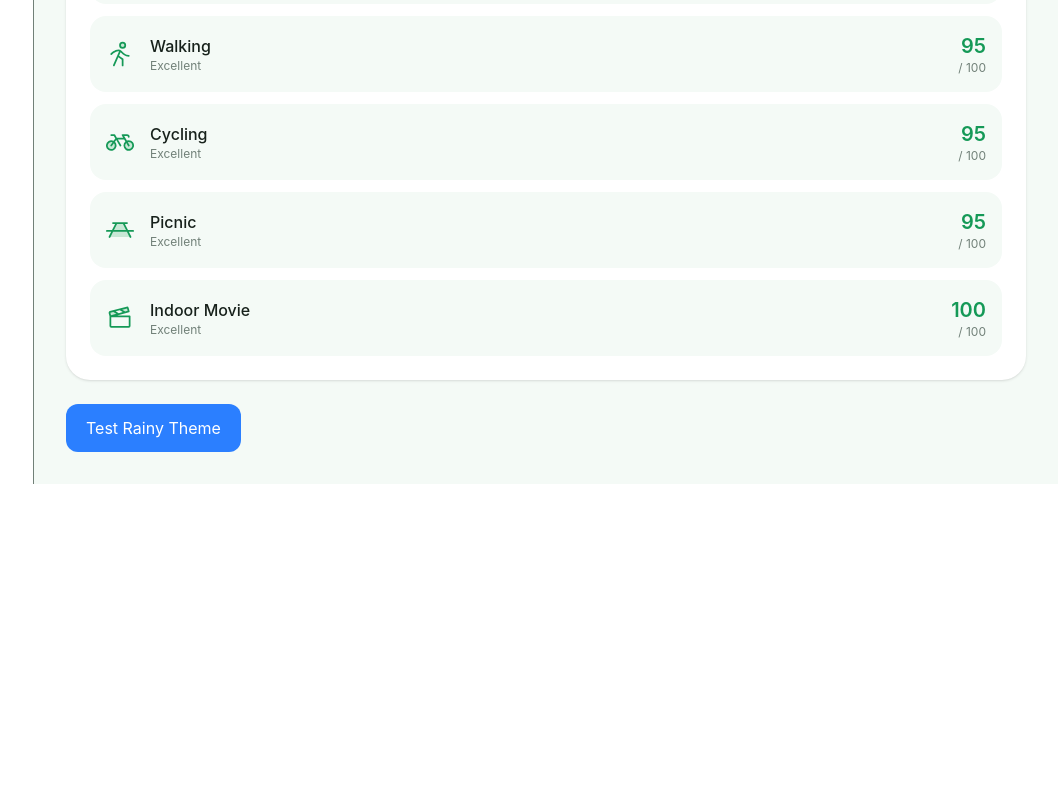
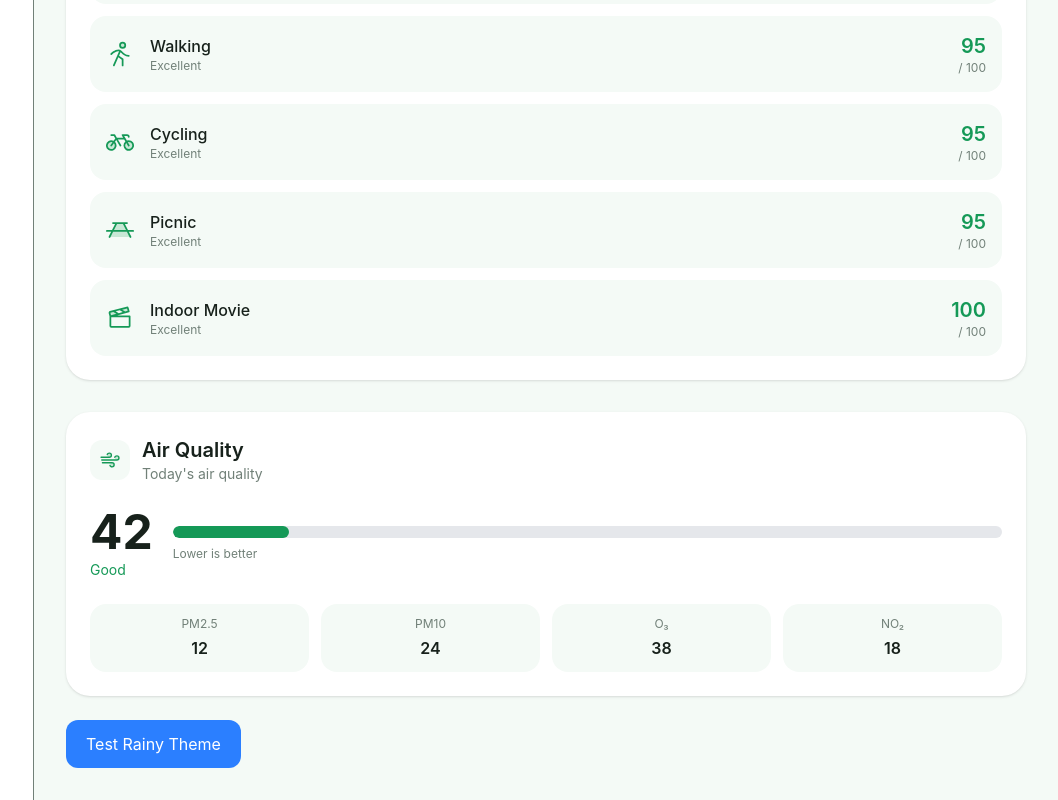
Before and after one commit to RidhamShah23/Aerisly, a React (Vite) app: page / in a window 1280 px wide. Shown: the part 2046-2846 px from the top of the page, without its empty margins (222-1280 px from the left). Before the commit the page ends 2530 px from the top, so only its background shows below. Built offline with nearby package versions, Linux system fonts and the light colour scheme.

Commit message:
Add airquality details

```diff
--- a/src/App.tsx
+++ b/src/App.tsx
@@ -25,6 +25,11 @@ import {
 } from "./utils/activityUtils";
 
 import ActivityRecommendation from "./components/ActivityRecommendation";
+import AirQuality from "./components/AirQuality";
+
+import type {
+  AirQuality as AirQualityType,
+} from "./types/weather";
 
 const weather: CurrentWeatherType = {
   city: "Ahmedabad",
@@ -35,6 +40,15 @@ const weather: CurrentWeatherType = {
   windSpeed: 12,
   uvIndex: 6,
 };
+
+const airQuality: AirQualityType = {
+  aqi: 42,
+  pm25: 12,
+  pm10: 24,
+  ozone: 38,
+  nitrogenDioxide: 18,
+};
+
 const forecast: ForecastDay[] = [
   {
     day: "Mon",
@@ -208,6 +222,12 @@ const scoredActivities = activities.map((activity) => ({
     theme={theme}
   />
 </div>
+<div className="mt-8">
+  <AirQuality
+    airQuality={airQuality}
+    theme={theme}
+  />
+</div>
 </div>
         </div>
         <div className="mt-6">
--- /dev/null
+++ b/src/components/AirQuality.tsx
@@ -0,0 +1,155 @@
+import { Wind } from "@phosphor-icons/react";
+
+import type {
+  AirQuality as AirQualityType,
+  WeatherTheme,
+} from "../types/weather";
+
+import { getAQIStatus } from "../utils/airQualityUtils";
+
+interface AirQualityProps {
+  airQuality: AirQualityType;
+  theme: WeatherTheme;
+}
+
+function AirQuality({
+  airQuality,
+  theme,
+}: AirQualityProps) {
+  const status = getAQIStatus(airQuality.aqi);
+
+  return (
+    <div
+      className="rounded-3xl p-6 shadow-sm transition-colors duration-500"
+      style={{
+        backgroundColor: theme.card,
+        color: theme.text,
+      }}
+    >
+      {/* Header */}
+      <div className="flex items-center gap-3">
+        <div
+          className="flex h-10 w-10 items-center justify-center rounded-xl"
+          style={{
+            backgroundColor: theme.background,
+            color: theme.primary,
+          }}
+        >
+          <Wind size={22} weight="duotone" />
+        </div>
+
+        <div>
+          <h3 className="text-xl font-semibold">
+            Air Quality
+          </h3>
+
+          <p
+            className="text-sm"
+            style={{ color: theme.mutedText }}
+          >
+            Today's air quality
+          </p>
+        </div>
+      </div>
+
+      {/* AQI */}
+      <div className="mt-6 flex items-center gap-5">
+        <div>
+          <p className="text-5xl font-bold">
+            {airQuality.aqi}
+          </p>
+
+          <p
+            className="mt-1 text-sm"
+            style={{ color: theme.primary }}
+          >
+            {status}
+          </p>
+        </div>
+
+        <div className="flex-1">
+          <div className="h-3 overflow-hidden rounded-full bg-gray-200">
+            <div
+              className="h-full rounded-full transition-all duration-500"
+              style={{
+                width: `${Math.min(
+                  airQuality.aqi / 3,
+                  100
+                )}%`,
+                backgroundColor: theme.primary,
+              }}
+            />
+          </div>
+
+          <p
+            className="mt-2 text-xs"
+            style={{ color: theme.mutedText }}
+          >
+            Lower is better
+          </p>
+        </div>
+      </div>
+
+      {/* Pollutants */}
+      <div className="mt-6 grid grid-cols-4 gap-3">
+        <Pollutant
+          label="PM2.5"
+          value={airQuality.pm25}
+          theme={theme}
+        />
+
+        <Pollutant
+          label="PM10"
+          value={airQuality.pm10}
+          theme={theme}
+        />
+
+        <Pollutant
+          label="O₃"
+          value={airQuality.ozone}
+          theme={theme}
+        />
+
+        <Pollutant
+          label="NO₂"
+          value={airQuality.nitrogenDioxide}
+          theme={theme}
+        />
+      </div>
+    </div>
+  );
+}
+
+interface PollutantProps {
+  label: string;
+  value: number;
+  theme: WeatherTheme;
+}
+
+function Pollutant({
+  label,
+  value,
+  theme,
+}: PollutantProps) {
+  return (
+    <div
+      className="rounded-2xl p-3 text-center"
+      style={{
+        backgroundColor: theme.background,
+      }}
+    >
+      <p
+        className="text-xs"
+        style={{ color: theme.mutedText }}
+      >
+        {label}
+      </p>
+
+      <p className="mt-1 font-semibold">
+        {value}
+      </p>
+    </div>
+  );
+}
+
+export default AirQuality;
--- /dev/null
+++ b/src/utils/airQualityUtils.ts
@@ -0,0 +1,31 @@
+export type AQIStatus =
+  | "Good"
+  | "Moderate"
+  | "Unhealthy for Sensitive Groups"
+  | "Unhealthy"
+  | "Very Unhealthy"
+  | "Hazardous";
+
+export function getAQIStatus(aqi: number): AQIStatus {
+  if (aqi <= 50) {
+    return "Good";
+  }
+
+  if (aqi <= 100) {
+    return "Moderate";
+  }
+
+  if (aqi <= 150) {
+    return "Unhealthy for Sensitive Groups";
+  }
+
+  if (aqi <= 200) {
+    return "Unhealthy";
+  }
+
+  if (aqi <= 300) {
+    return "Very Unhealthy";
+  }
+
+  return "Hazardous";
+}
```
Also changed, not shown: src/types/weather.ts (+8 -0 lines), 1 other file (tests, documents, lock files or other folders).
